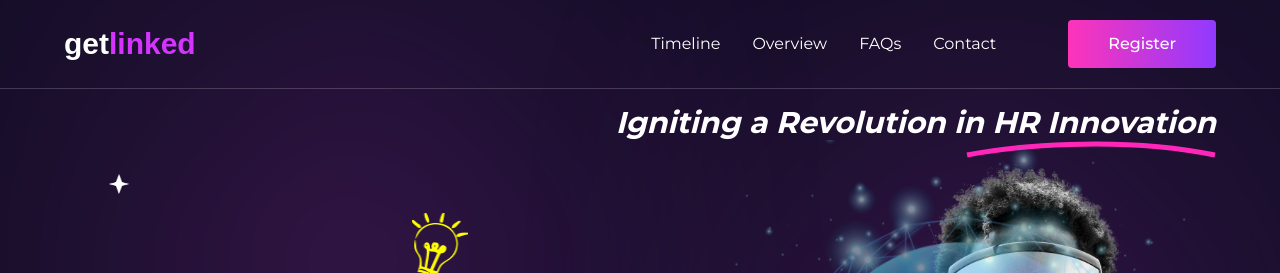
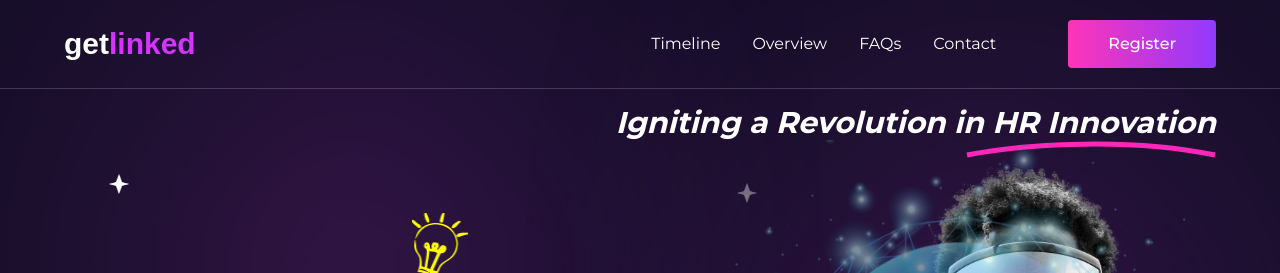
Before and after one commit to gift56/getlinked-ui-challengn, a Next.js app: page / in a window 1280 px wide. Shown: the top 273 px of the page. Built offline with nearby package versions, Linux system fonts and the light colour scheme; a web font is replaced by a local one.

Commit message:
making the design nice

```diff
--- a/components/LandingpageContent/Hero.tsx
+++ b/components/LandingpageContent/Hero.tsx
@@ -43,12 +43,20 @@ const Hero = () => {
                   className="w-16 tab:w-24 h-auto"
                 />
               </span>
-              <img
+              <motion.img
+                initial={{ opacity: 0, scale: 0.5 }}
+                whileInView={{ opacity: 1, scale: 1 }}
+                transition={{ type: "spring", duration: 2 }}
+                viewport={{ once: true }}
                 src="/icon/lightstarIcon.png"
                 alt="star"
                 className="absolute left-[25%] top-[2%] tab:left-[8%] tab:w-5 tab:h-5 w-3"
               />
-              <img
+              <motion.img
+                initial={{ opacity: 0, scale: 0.5 }}
+                whileInView={{ opacity: 1, scale: 1 }}
+                transition={{ type: "spring", duration: 2 }}
+                viewport={{ once: true }}
                 src="/icon/graystar.png"
                 alt="star"
                 className="absolute left-[65%] bottom-[20%] tab:w-5 tab:h-5 w-3"
@@ -91,6 +99,15 @@ const Hero = () => {
             </div>
           </div>
           <div className="w-full tab:flex-1 h-full flex relative items-center justify-center">
+            <motion.img
+              initial={{ opacity: 0, scale: 0.5 }}
+              whileInView={{ opacity: 1, scale: 1 }}
+              transition={{ type: "spring", duration: 2 }}
+              viewport={{ once: true }}
+              src="/icon/graystar.png"
+              alt="star"
+              className="absolute hidden tab:flex left-[15%] top-[5%] tab:w-5 tab:h-5 w-3"
+            />
             <img
               src="/img/heroBall.png"
               alt="ball"
--- a/components/LandingpageContent/Introduction.tsx
+++ b/components/LandingpageContent/Introduction.tsx
@@ -16,7 +16,7 @@ const Introduction = () => {
               className="tab:w-[490px] w-[264px] mx-auto"
             />
           </div>
-          <div className="w-full tab:flex-1 flex flex-col gap-5">
+          <div className="w-full relative tab:flex-1 flex flex-col gap-5">
             <motion.h2
               initial={{ opacity: 0, x: 50 }}
               whileInView={{ opacity: 1, x: 0 }}
```
